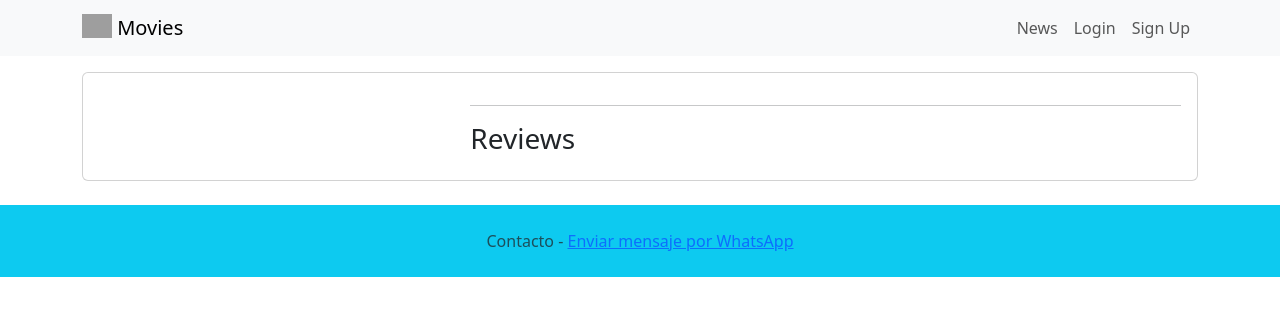
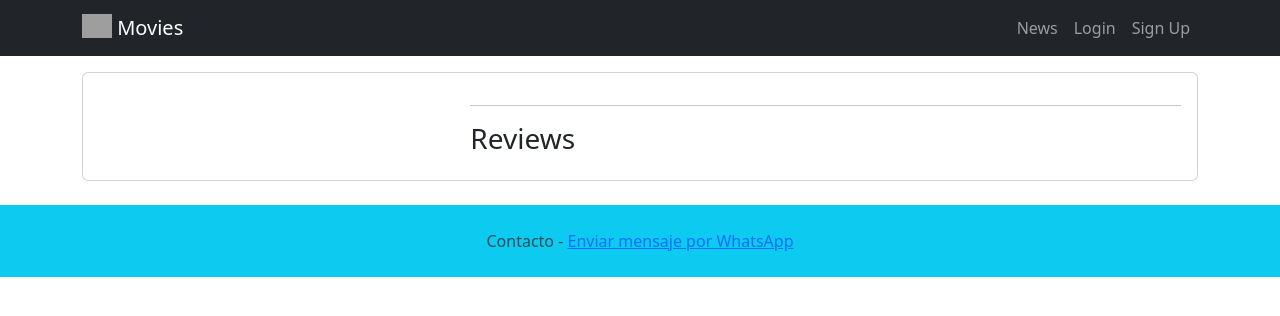
Before and after one commit to SDasty/MSFOTOGRAFIA, a Django app: template movie/templates/detail.html in a window 1280 px wide. Shown: the top 316 px of the page. Run offline with Django 3.2, Linux system fonts and the light colour scheme; the template is opened without the code that fills it, so the values that code supplies are empty; grey boxes are pictures that could not be loaded.

Commit message:
cambio color navbar

```diff
--- a/moviereviews/templates/base.html
+++ b/moviereviews/templates/base.html
@@ -5,7 +5,7 @@
     </head>
 
     <body>
-        <nav class="navbar navbar-expand-lg navbar-light bg-light mb-3">
+        <nav class="navbar navbar-expand-lg navbar-dark bg-dark mb-3">
             <div class="container">
                 <a class="navbar-brand" href="{% url 'home' %}">
                     {% load static %}
@@ -43,7 +43,6 @@
                 Contacto -
                 <a href="https://wa.me/+573216411525" target="_blank">
                     Enviar mensaje por WhatsApp
-
             </a>
          </div>
         </footer>
```
Also changed, not shown: db.sqlite3, media/movie/images/75552.ngsversion.1422285553360.jpg (added).
